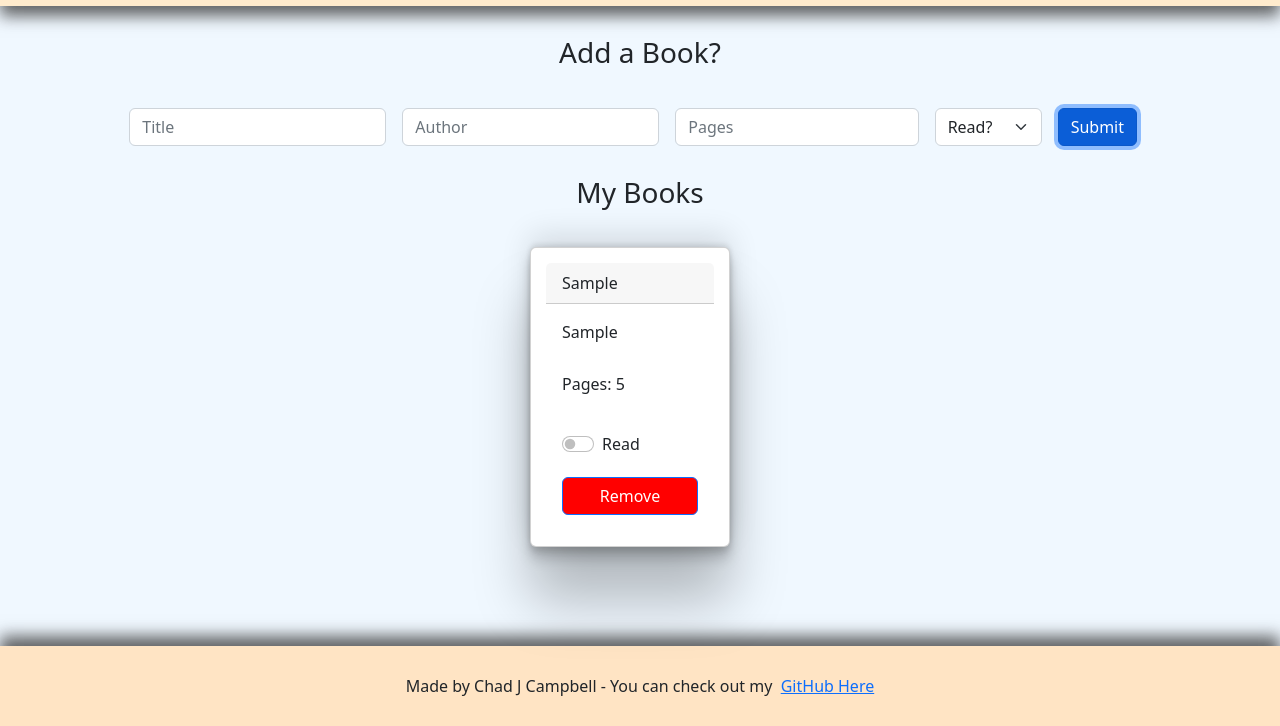
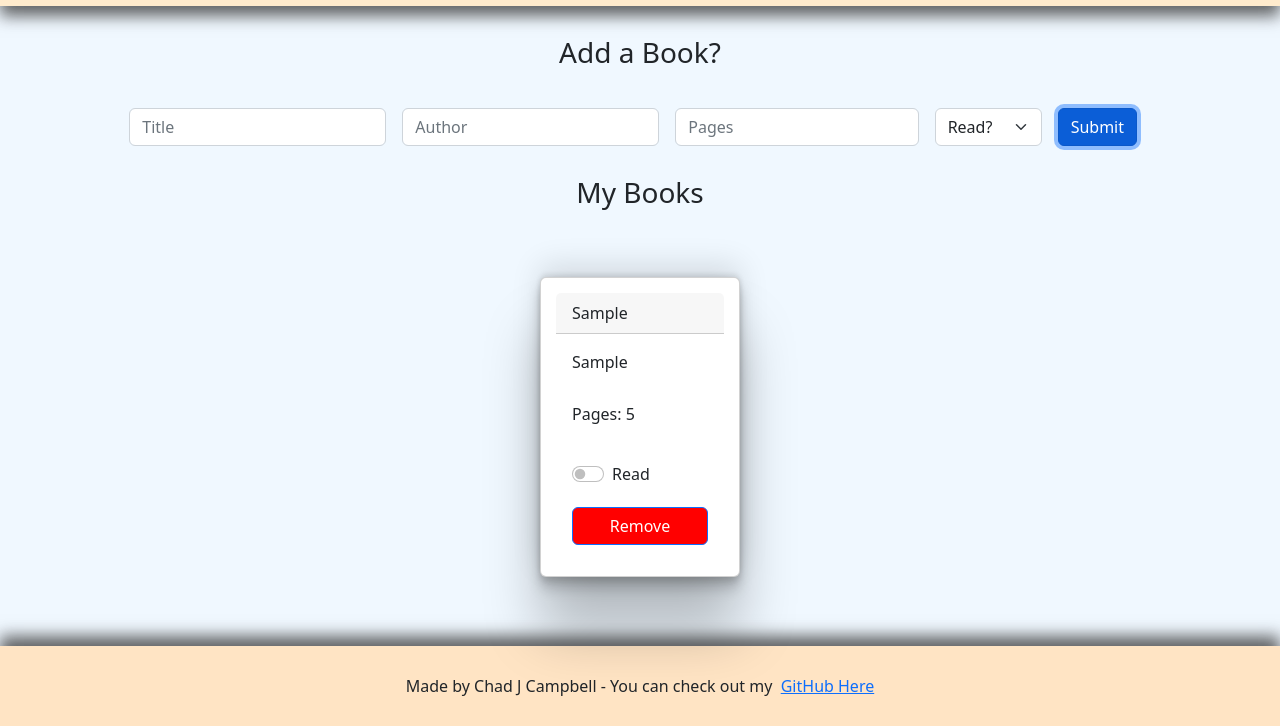
Before and after one commit to chadjcampbell/myLibrary, a plain HTML site: page index.html in a window 1280 px wide. Both pictures are taken after typing "Sample", "Sample", "5" into the empty fields and a click on the button "Submit". Shown: the part 104-830 px from the top of the page. Drawn offline with nearby package versions, Linux system fonts and the light colour scheme.

Commit message:
minor fix on #main flex and card margins

```diff
--- a/style.css
+++ b/style.css
@@ -22,7 +22,7 @@ nav {
 }
 
 main {
-    height: 80vh;
+    min-height: 80vh;
     background-color: aliceblue;
     display: flex;
     flex-direction: column;
@@ -47,7 +47,7 @@ footer {
     justify-content: space-between;
     box-shadow: rgba(0, 0, 0, 0.25) 0px 54px 55px, rgba(0, 0, 0, 0.12) 0px -12px 30px, rgba(0, 0, 0, 0.12) 0px 4px 6px, rgba(0, 0, 0, 0.17) 0px 12px 13px, rgba(0, 0, 0, 0.09) 0px -3px 5px;
     padding: 15px;
-    margin-right: 20px;
+    margin: 30px;
 }
 
 .card-body {
```
